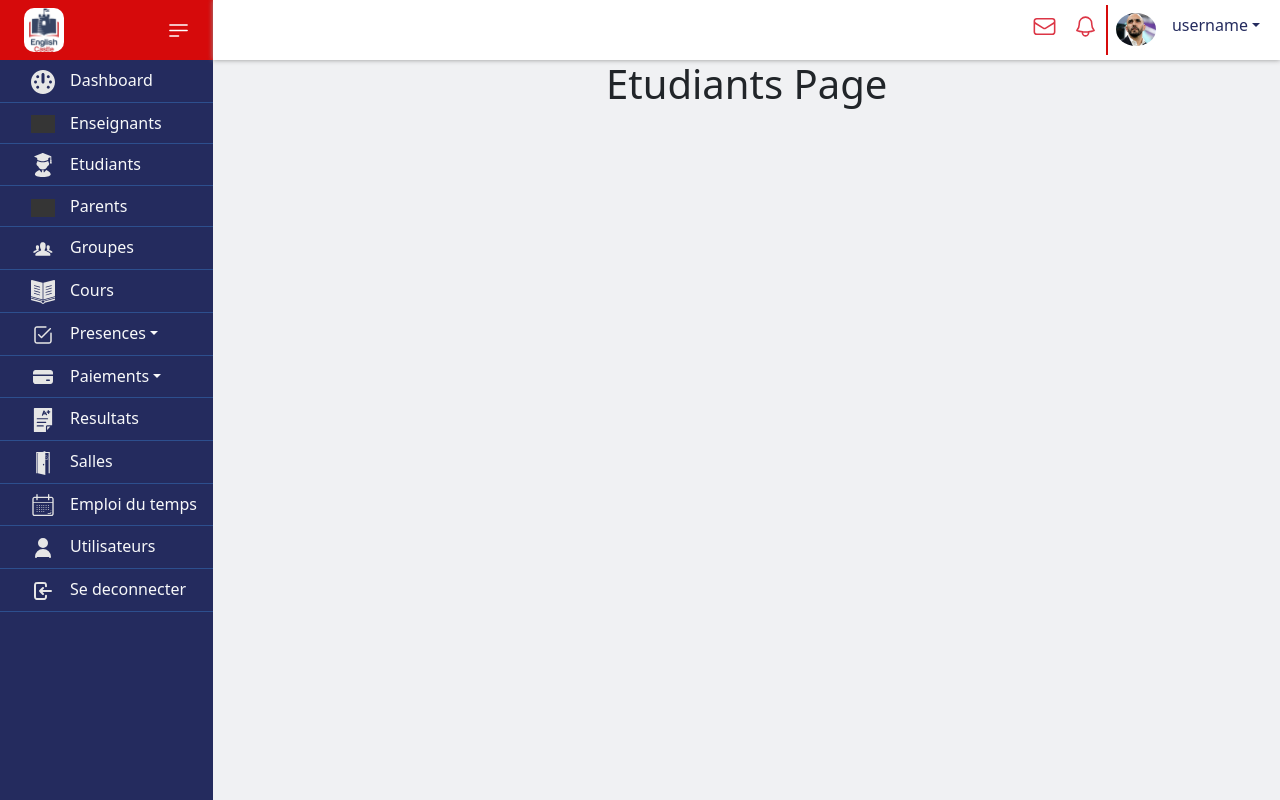
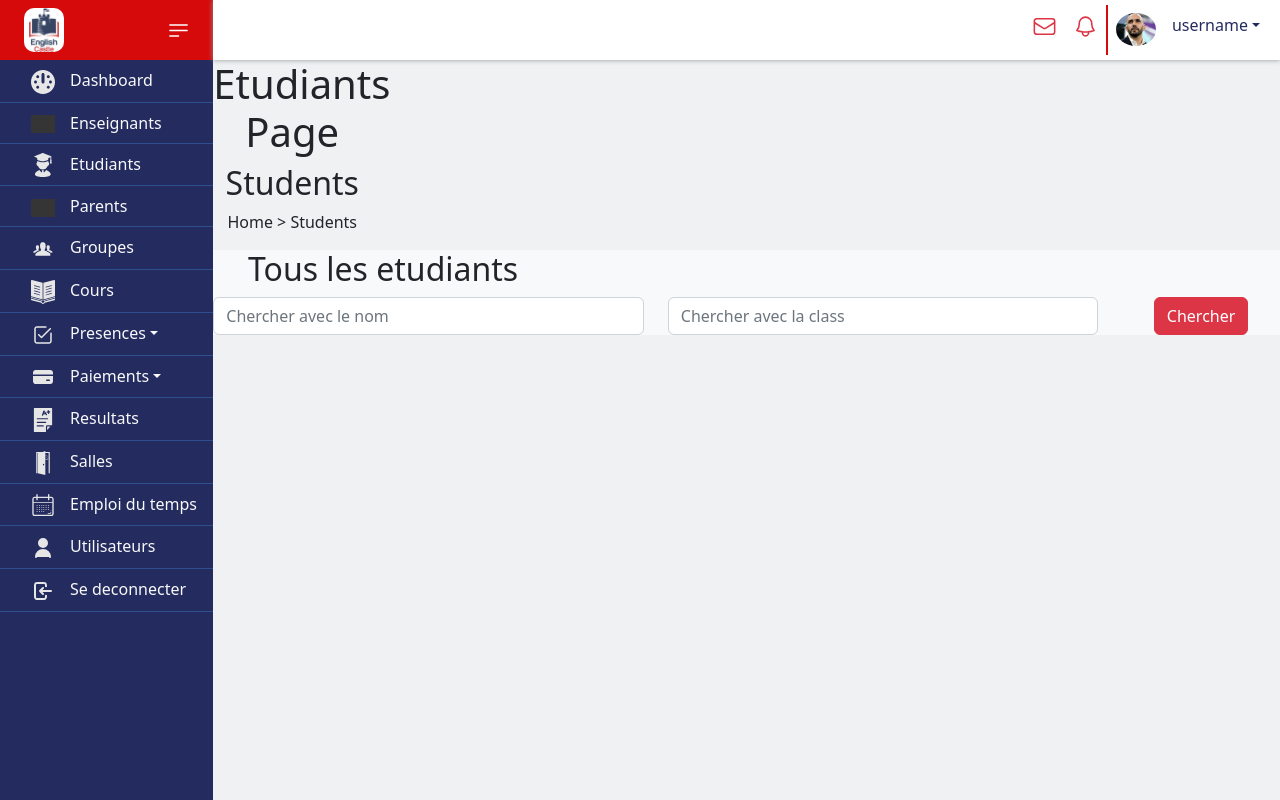
Before and after one commit to Lachhab1/language-center_react_laravel, a React (Vite) app in the folder langcenter-frontend/: page /students in a window 1280 px wide. Built offline with nearby package versions, Linux system fonts and the light colour scheme; grey boxes are pictures that could not be loaded.

Commit message:
Etablir un form de rechercher et un button

```diff
--- a/langcenter-frontend/src/views/Etudiants.jsx
+++ b/langcenter-frontend/src/views/Etudiants.jsx
@@ -1,7 +1,39 @@
 export default function Etudiants(){
     return(
-        <div>
-            <h1>Etudiants Page </h1>
-        </div>
+        <div className="Container">
+            <div className="row">
+                <div className="col-md-2">
+                    <h1>Etudiants Page </h1>
+                    <h2>Students</h2>
+                    <p>Home &gt;  Students</p>
+                </div>
+            </div>
+            <div className="Container bg-light">
+                <div className="row">
+                    <div className="col-4">
+                        <h2>Tous les etudiants</h2>
+                    </div>
+                </div>
+
+                <div className="row">
+                    <div className="col-5">
+                        <form action="" >
+                            <input className="form-control" type="text" name="Nom" id="1" placeholder="Chercher avec le nom" />
+                        </form>
+                    </div>
+                    <div className="col-5">
+                        <form action="" >
+                            <input className="form-control" type="text" name="Class" id="2" placeholder="Chercher avec la class" />
+                        </form>
+                    </div>
+                    <div className="col">
+                        <button className="btn btn-danger"> Chercher </button>
+                    </div>
+                </div>
+                </div>
+            </div>
+
+
+
     )
 }
```
